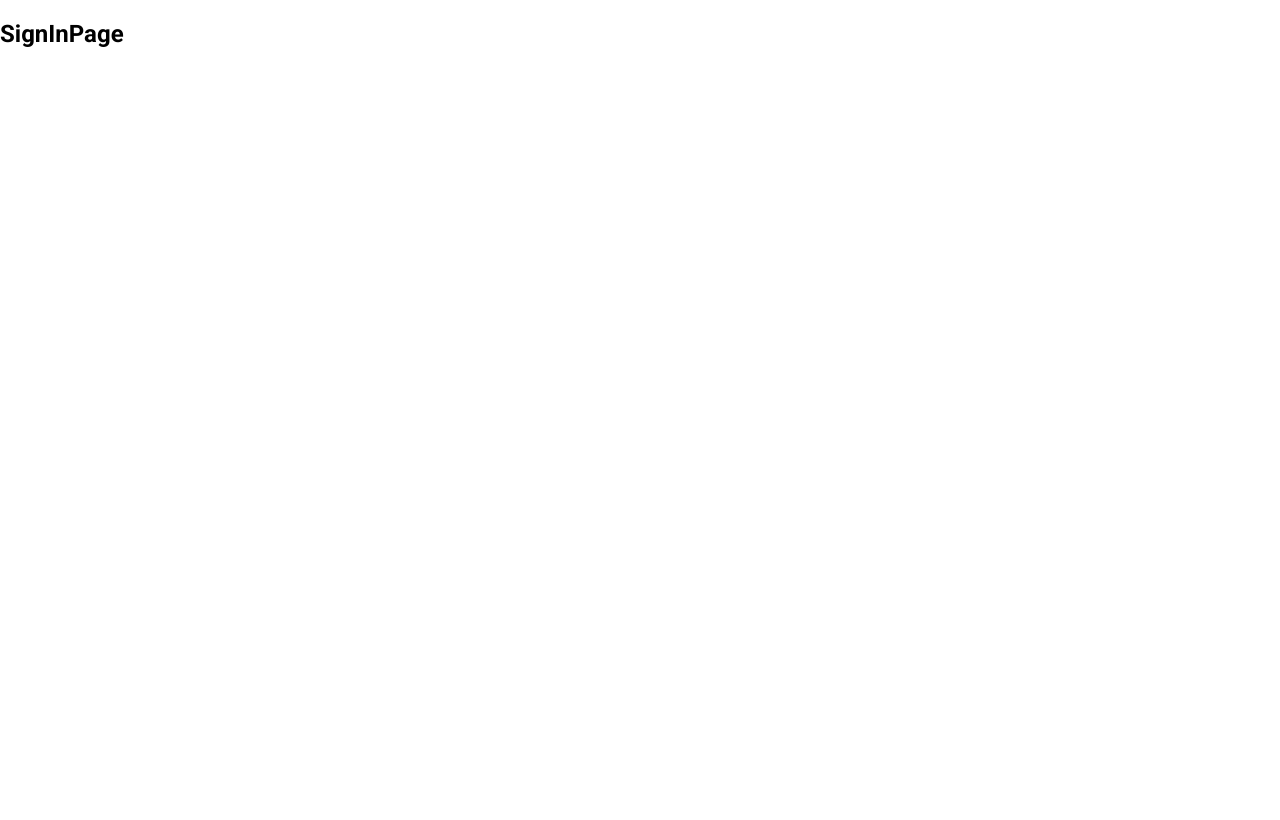
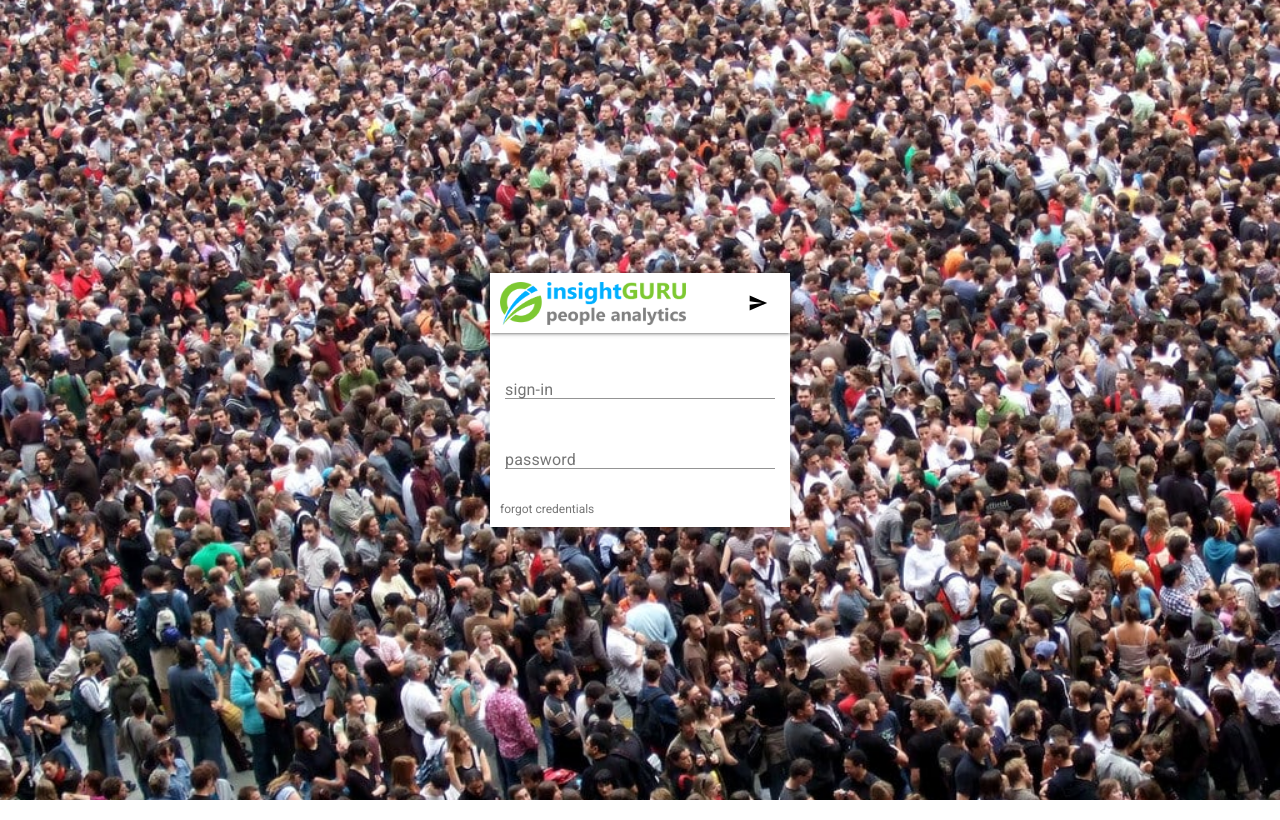
Before and after one commit to pushpa-kshirsagar/pushpa-kshirsagar, a React (Create React App) app: page /signIn in a window 1280 px wide. Built offline with nearby package versions, Linux system fonts and the light colour scheme; the HTML template or start-up script is replaced by a standard one; a web font is replaced by a local one.

Commit message:
signIn page ui done

```diff
--- a/src/Atoms/Icons/Icons.js
+++ b/src/Atoms/Icons/Icons.js
@@ -30,6 +30,7 @@ import Check from '@material-ui/icons/Check';
 import Add from '@material-ui/icons/Add';
 import LastPage from '@material-ui/icons/LastPage';
 import FlagOutlinedIcon from '@material-ui/icons/FlagOutlined';
+import SendIcon from '@material-ui/icons/Send';
 import FlagIcon from '@material-ui/icons/Flag';
 import Unverified from '../../images/unverified.svg';
 import VerifiedUserOutlinedIcon from '@material-ui/icons/VerifiedUserOutlined';
@@ -182,6 +183,10 @@ const Icons = (props) => {
           <div className={'iguru-icon-lbfnt'}>Verified</div>
         </Grid>
         <Grid item xs={3} className={'iguru-icons'}>
+          <SendIcon className={'iguru-icons-wid-hei'} />
+          <div className={'iguru-icon-lbfnt'}>SendIcon</div>
+        </Grid>
+        <Grid item xs={3} className={'iguru-icons'}>
           <img
             className={['iguru-icons-wid-hei', 'iguru-icon-opacity'].join(' ')}
             alt="Anonymous"
--- a/src/Pages/SignInPage/SignInPage.css
+++ b/src/Pages/SignInPage/SignInPage.css
@@ -0,0 +1,43 @@
+.signin-container {
+  height: 100vh;
+  width: 100%;
+  position: relative;
+  /* background: #7a7a59; */
+}
+.form-box {
+  width: 300px;
+  position: absolute;
+  top: 50%;
+  left: 50%;
+  transform: translate(-50%, -50%);
+  background: #fff;
+  box-shadow: 0 1px 5px 0 rgba(0, 0, 0, 0.26);
+}
+.form-header {
+  height: 60px;
+  box-shadow: 0px 1px 5px 0px rgba(0, 0, 0, 0.2),
+    0px 2px 2px 0px rgba(0, 0, 0, 0.14), 0px 3px 1px -2px rgba(0, 0, 0, 0.12);
+  display: flex;
+  justify-content: space-between;
+  align-items: center;
+  padding: 0 10px;
+}
+.form-header-logo-container {
+  width: 186px;
+  height: 43px;
+}
+.form-header-logo-img {
+  width: 100%;
+  height: 100%;
+}
+.form-inputs-cantainer {
+  padding: 20px 10px 10px 10px;
+}
+.form-icon-style {
+  color: #000000 !important;
+  background: #fff !important;
+}
+.form-icon-style:hover {
+  color: #0000008a !important;
+  background: #fff !important;
+}
--- a/src/Pages/SignInPage/SignInPage.js
+++ b/src/Pages/SignInPage/SignInPage.js
@@ -1,10 +1,65 @@
-import React from 'react';
+import React, { useState } from 'react';
+import SendIcon from '@material-ui/icons/Send';
+import iGuruLogo from '../../images/iglogo1.png';
 import './SignInPage.css';
+import { IconButton } from '@material-ui/core';
+import InputField from '../../Atoms/InputField/InputField';
+import bgImg from '../../images/bg.jpeg';
+import Label from '../../Atoms/Labels/Label';
+// import Clear from 'material-ui-icons/Clear';
 
 const SignInPage = () => {
+  const style = {
+    backgroundPosition: '50% 50%',
+    backgroundImage: `url(${bgImg})`,
+    backgroundSize: 'cover'
+  };
+  const [isforgotPassword, setIsForgotPassword] = useState(false);
+  console.log('SIgn In ===', isforgotPassword);
   return (
-    <div>
-      <h2>SignInPage</h2>
+    <div style={style} className="signin-container">
+      <div className="form-box">
+        <div className="form-header">
+          <div className="form-header-logo-container">
+            <img className="form-header-logo-img" src={iGuruLogo} alt="iGuru logo" />
+          </div>
+          <div>
+            {isforgotPassword && (
+              <IconButton
+                onClick={() => {
+                  setIsForgotPassword(false);
+                }}
+                className="form-icon-style"
+              >
+                <SendIcon style={{ height: 20, width: 20 }} />
+              </IconButton>
+            )}
+            <IconButton className="form-icon-style">
+              <SendIcon style={{ height: 20, width: 20 }} />
+            </IconButton>
+          </div>
+        </div>
+        <div className="form-inputs-cantainer">
+          {isforgotPassword ? (
+            <>
+              <InputField className="" label="email address" type="text" />
+            </>
+          ) : (
+            <>
+              <InputField className="" label="sign-in" type="text" />
+              <InputField className="" label="password" type="password" />
+              <div
+                style={{ cursor: 'pointer', width: 'fit-content' }}
+                onClick={() => {
+                  setIsForgotPassword(true);
+                }}
+              >
+                <Label text="forgot credentials" fontSize="1.2rem" colour="#0000008a" />
+              </div>
+            </>
+          )}
+        </div>
+      </div>
     </div>
   );
 };
```
